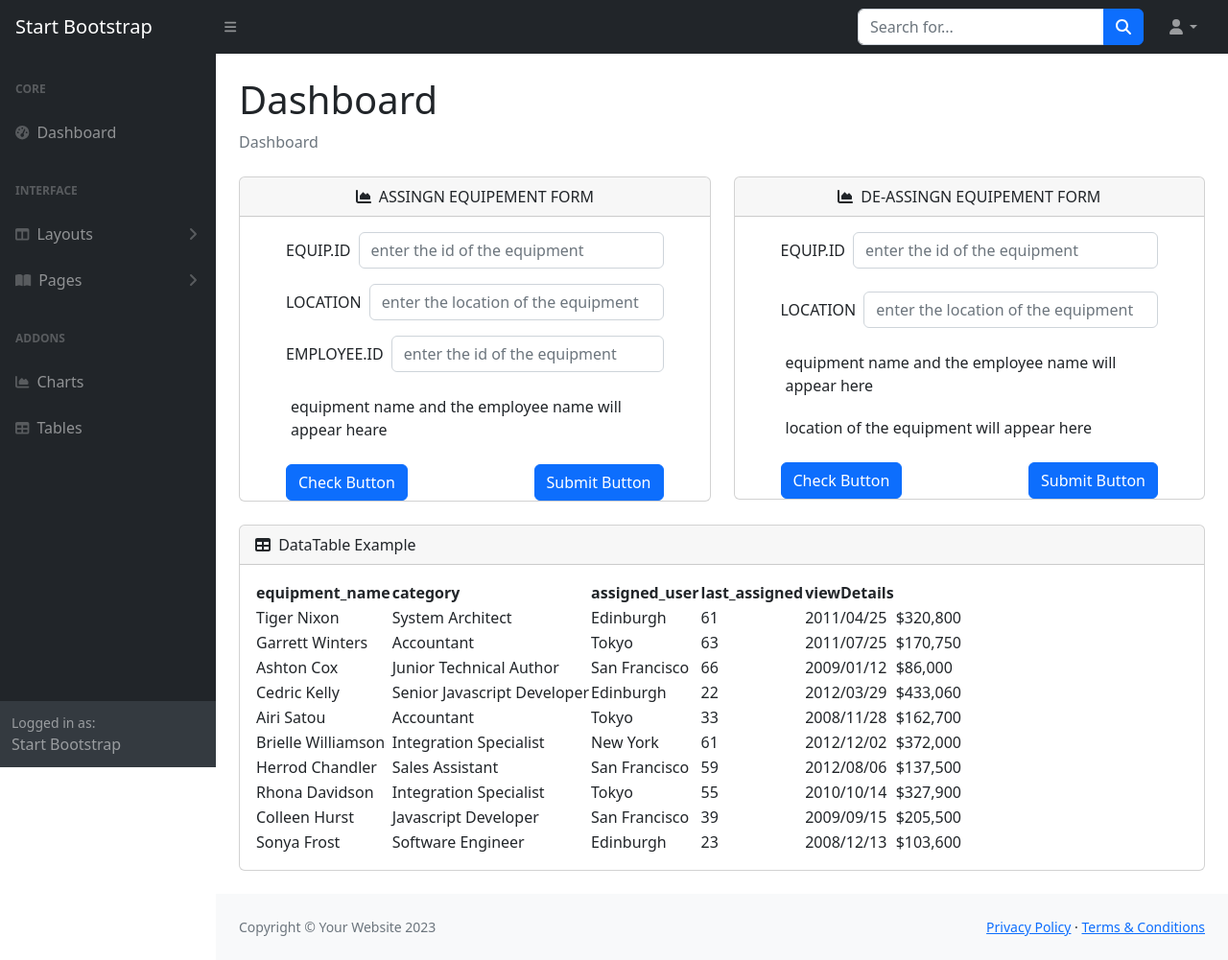
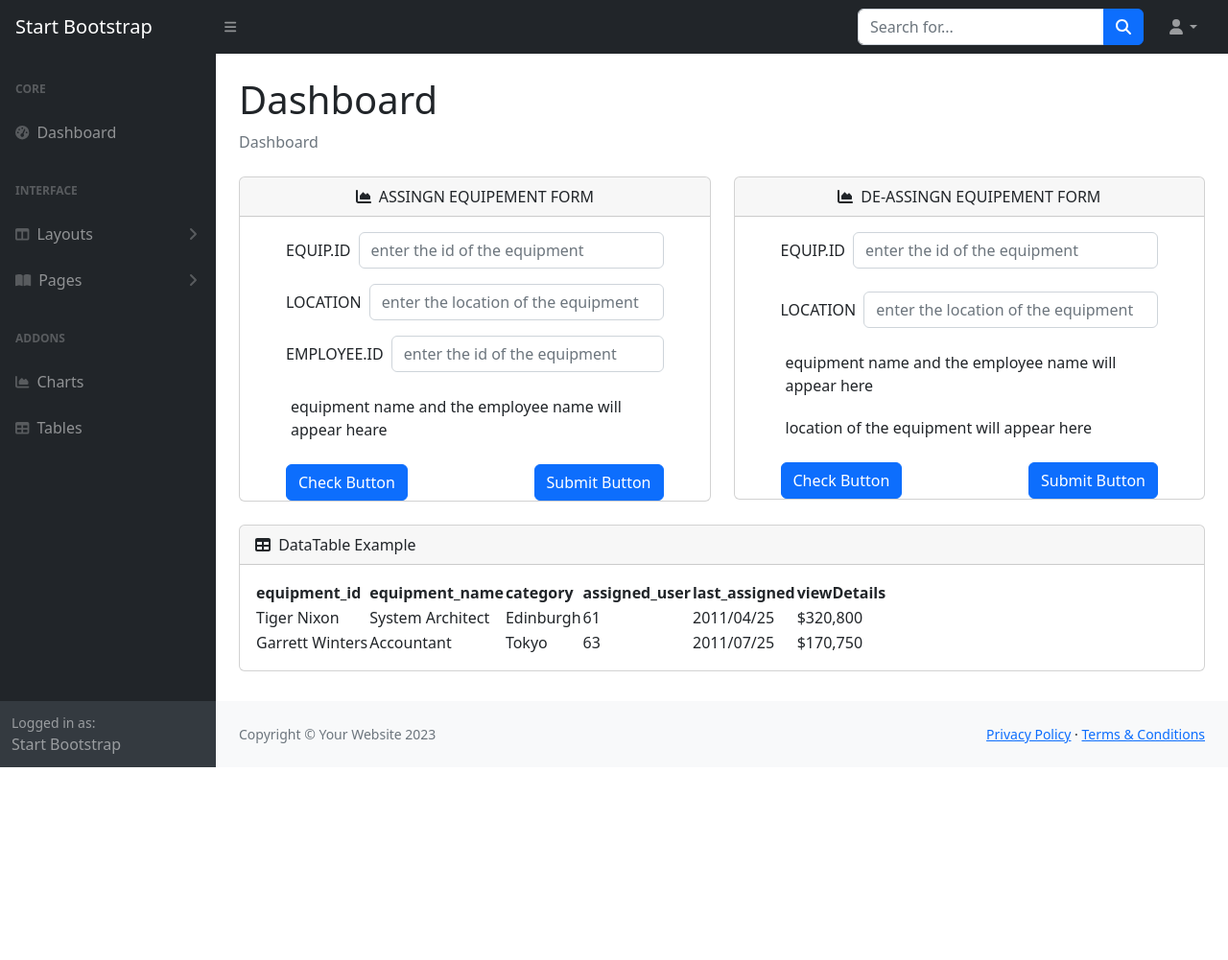
Before and after one commit to Piyush871/laboratory_management, a Django app: page / in a window 1280 px wide. Shown: the whole page at 96% size. After the commit the page ends 800 px from the top, so only its background shows below. Run offline with Django 4.2, Linux system fonts and the light colour scheme; a user stored in the database is signed in; some libraries are stand-ins or nearby versions.

Commit message:
second commit

```diff
--- a/myapp/static/js/myscript.js
+++ b/myapp/static/js/myscript.js
@@ -123,28 +123,25 @@ document
 
 //^^ this is for the table
 
-$(document).ready(function() {
-  $('#datatablesSimple').DataTable({
-      "processing": true,
-      "serverSide": true,
-      "ajax": {
-          "url": "/api/data/",
-          "type": "GET"
-      },
-      "columns": [
-          { "data": "equipment_name" },
-          { "data": "category" },
-          { "data": "assigned_user" },
-          { "data": "last_assigned" },
-          { "data": "view_details" }
-      ],
-      "columnDefs": [
-          {
-              "targets": 4,
-              "render": function (data, type, row, meta) {
-                  return '<a href="/equipment/' + row.equipment_id + '/">View Details</a>';
-              }
-          }
-      ]
-  });
-});
+// $(document).ready(function() {
+//   $('#myTable').DataTable({
+//       "processing": true,
+//       "serverSide": true,
+//       "ajax": {
+//           "url": "/api/data/",
+//           "type": "GET"
+//       },
+//       "columns": [
+//           { "data": "equipment_name" },
+//           { "data": "category" },
+//           { "data": "assigned_user" },
+//           { "data": "last_assigned" },
+//           {
+//               "data": "equipment_id",
+//               "render": function (data, type, row, meta) {
+//                   return '<a href="/equipment/' + data + '/">View Details</a>';
+//               }
+//           }
+//       ],
+//   });
+// });
--- a/myapp/templates/base_staff_user.html
+++ b/myapp/templates/base_staff_user.html
@@ -101,6 +101,7 @@
                                 Tables
                             </a>
                         </div>
+
                     </div>
                     <div class="sb-sidenav-footer">
                         <div class="small">Logged in as:</div>
@@ -113,9 +114,6 @@
 
         <script src="https://cdn.jsdelivr.net/npm/bootstrap@5.2.3/dist/js/bootstrap.bundle.min.js" crossorigin="anonymous"></script>
         <script {% static 'js/script.js' %}></script>
-        <script src="https://cdnjs.cloudflare.com/ajax/libs/Chart.js/2.8.0/Chart.min.js" crossorigin="anonymous"></script>
-        <script src={% static 'assets/demo/chart-area-demo.js' %} ></script>
-        <script src={% static 'assets/demo/chart-bar-demo.js' %}></script>
         <script src="https://cdn.jsdelivr.net/npm/simple-datatables@7.1.2/dist/umd/simple-datatables.min.js" crossorigin="anonymous"></script>
         <script src={% static 'js/datatables-simple-demo.js' %}></script>
         <script src="https://code.jquery.com/jquery-3.6.0.min.js"></script>
--- a/myapp/templates/home.html
+++ b/myapp/templates/home.html
@@ -160,10 +160,10 @@
           DataTable Example
         </div>
         <div class="card-body">
-          <table id="datatablesSimple" class="display">
+          <table id="datatablesSimple">
             <thead>
               <tr>
-                {% comment %} <th>equipment_id</th> {% endcomment %}
+                <th>equipment_id</th>
                 <th>equipment_name</th>
                 <th>category</th>
                 <th>assigned_user</th>
@@ -189,70 +189,6 @@
                   <td>2011/07/25</td>
                   <td>$170,750</td>
               </tr>
-              <tr>
-                <td>Ashton Cox</td>
-                <td>Junior Technical Author</td>
-                <td>San Francisco</td>
-                <td>66</td>
-                <td>2009/01/12</td>
-                <td>$86,000</td>
-              </tr>
-              <tr>
-                <td>Cedric Kelly</td>
-                <td>Senior Javascript Developer</td>
-                <td>Edinburgh</td>
-                <td>22</td>
-                <td>2012/03/29</td>
-                <td>$433,060</td>
-              </tr>
-              <tr>
-                <td>Airi Satou</td>
-                <td>Accountant</td>
-                <td>Tokyo</td>
-                <td>33</td>
-                <td>2008/11/28</td>
-                <td>$162,700</td>
-              </tr>
-              <tr>
-                <td>Brielle Williamson</td>
-                <td>Integration Specialist</td>
-                <td>New York</td>
-                <td>61</td>
-                <td>2012/12/02</td>
-                <td>$372,000</td>
-              </tr>
-              <tr>
-                <td>Herrod Chandler</td>
-                <td>Sales Assistant</td>
-                <td>San Francisco</td>
-                <td>59</td>
-                <td>2012/08/06</td>
-                <td>$137,500</td>
-              </tr>
-              <tr>
-                <td>Rhona Davidson</td>
-                <td>Integration Specialist</td>
-                <td>Tokyo</td>
-                <td>55</td>
-                <td>2010/10/14</td>
-                <td>$327,900</td>
-              </tr>
-              <tr>
-                <td>Colleen Hurst</td>
-                <td>Javascript Developer</td>
-                <td>San Francisco</td>
-                <td>39</td>
-                <td>2009/09/15</td>
-                <td>$205,500</td>
-              </tr>
-              <tr>
-                <td>Sonya Frost</td>
-                <td>Software Engineer</td>
-                <td>Edinburgh</td>
-                <td>23</td>
-                <td>2008/12/13</td>
-                <td>$103,600</td>
-              </tr>
             </tbody>
           </table>
         </div>
--- a/myapp/urls.py
+++ b/myapp/urls.py
@@ -13,5 +13,6 @@ urlpatterns = [
     path('check_equipment_deassign', views.check_equipment_deassign_view, name='check_equipment_assignment'),
     path('deassign_equipment', views.deassign_equipment_view, name='deassign_equipment'),
     path('api/data/', views.data_api, name='data_api'),
-
+    path("dataTable",views.dataTable_view,name="dataTable"),
+    path("simpleDataTable",views.simpleDataTable_view,name="simpleDataTable"),
 ]
--- a/myapp/views.py
+++ b/myapp/views.py
@@ -1,17 +1,17 @@
+from .models import equipment, CustomUser
 from django.shortcuts import render, redirect
-from myapp.models import CustomUser ,equipment
+from myapp.models import CustomUser, equipment
 from myapp.forms import UserRegistrationForm
-from django.http import HttpResponse,JsonResponse
+from django.http import HttpResponse, JsonResponse
 # import the authentication backend
 from django.contrib.auth import authenticate, login, logout
 from django.contrib import messages
 from django.views.decorators.http import require_POST
 from django.contrib.auth.decorators import login_required, user_passes_test
-#import the timezone
+# import the timezone
 from django.utils import timezone
 from django.core.paginator import Paginator
-
-
+from django.db.models import Q
 from django.shortcuts import get_object_or_404
 # import httpresponse
 
@@ -42,8 +42,6 @@ def home_view(request):
     return render(request, 'home.html', context)
 
 
-
-
 def reg_normal_user_view(request):
     if request.method == 'POST':
         # get the data from the user form
@@ -61,7 +59,7 @@ def reg_normal_user_view(request):
             print(form.errors)
             return render(request, 'register.html', {'form': form})
     else:
-        return render(request,'register.html')
+        return render(request, 'register.html')
 
         # feed the data to the form  object
 
@@ -90,9 +88,6 @@ def inactiveUsers_view(request):
     return render(request, 'inactiveUsers.html', context)
 
 
-
-
-
 def get_names_view(request):
     equipment_id = request.GET.get("equipment_id")
     employee_id = request.GET.get("employee_id")
@@ -103,7 +98,6 @@ def get_names_view(request):
     print(employee_name)
 
     return JsonResponse({"equipment_name": equipment_name, "employee_name": employee_name})
-
 
 
 @login_required(login_url='reg_normal_user')
@@ -123,7 +117,6 @@ def assign_equipment_view(request):
     eq.allocation_status = True
     eq.save()
     return JsonResponse({'message': 'Equipment assigned successfully!'})
-
 
 
 @login_required(login_url='reg_normal_user')
@@ -147,14 +140,16 @@ def check_equipment_deassign_view(request):
         data = {"error": str(e)}
         return JsonResponse(data, status=400)
 
-#**DEASSIGN EQUIPMENT**
+# **DEASSIGN EQUIPMENT**
+
+
 def deassign_equipment_view(request):
     print("deassigning equipment")
     equipment_id = request.POST.get("equipment_id")
     print(equipment_id)
     eq = equipment.objects.get(equipment_id=equipment_id)
     eq.assigned_user = None
-    if(request.POST.get("location") == " "):
+    if (request.POST.get("location") == " "):
         eq.location = " "
     eq.location = request.POST.get("location")
     eq.last_assigned_date = None
@@ -162,35 +157,32 @@ def deassign_equipment_view(request):
     eq.save()
     return JsonResponse({'message': 'Equipment deassigned successfully!'})
 
+
+
 def data_api(request):
-    draw = int(request.GET.get('draw', 0))
-    start = int(request.GET.get('start', 0))
-    length = int(request.GET.get('length', 10))
-    search_value = request.GET.get('search[value]', '')
+    queryset = equipment.objects.all()
+    data = []
 
-    queryset = equipment.objects.all()
+    for item in queryset:
+        row = [
+            item.equipment_id,
+            item.equipment_name,
+            item.category,
+            item.assigned_user.name if item.assigned_user else '',
+            item.last_assigned_date.strftime('%Y-%m-%d') if item.last_assigned_date else '',
+            '',  # This column will be rendered in the frontend with the 'render' function
+        ]
+        data.append(row)
 
-    if search_value:
-        queryset = queryset.filter(equipment_name__icontains=search_value)
-
-    total_records = queryset.count()
-    paginator = Paginator(queryset, length)
-    page = (start // length) + 1
-    results = paginator.get_page(page)
-
-    data = [{
-        'equipment_id': item.equipment_id,
-        'equipment_name': item.equipment_name,
-        'category': item.category,
-        'assigned_user': str(item.assigned_user),
-        'last_assigned': item.last_assigned_date.strftime('%Y-%m-%d') if item.last_assigned_date else None,
-    } for item in results]
-
-    response_data = {
-        'draw': draw,
-        'recordsTotal': total_records,
-        'recordsFiltered': total_records,
-        'data': data,
-    }
+    response_data = {'data': data}
 
     return JsonResponse(response_data)
+
+
+
+def dataTable_view(request):
+    return render(request, 'dataTable.html')
+
+
+def simpleDataTable_view(request):
+    return render(request, 'simpleDataTable.html')
```
Also changed, not shown: myapp/templates/dataTable.html (added, +76 -0 lines), myapp/templates/simpleDataTable.html (added, +83 -0 lines), db.sqlite3. Lines whose indentation alone changed are shown as unchanged.
